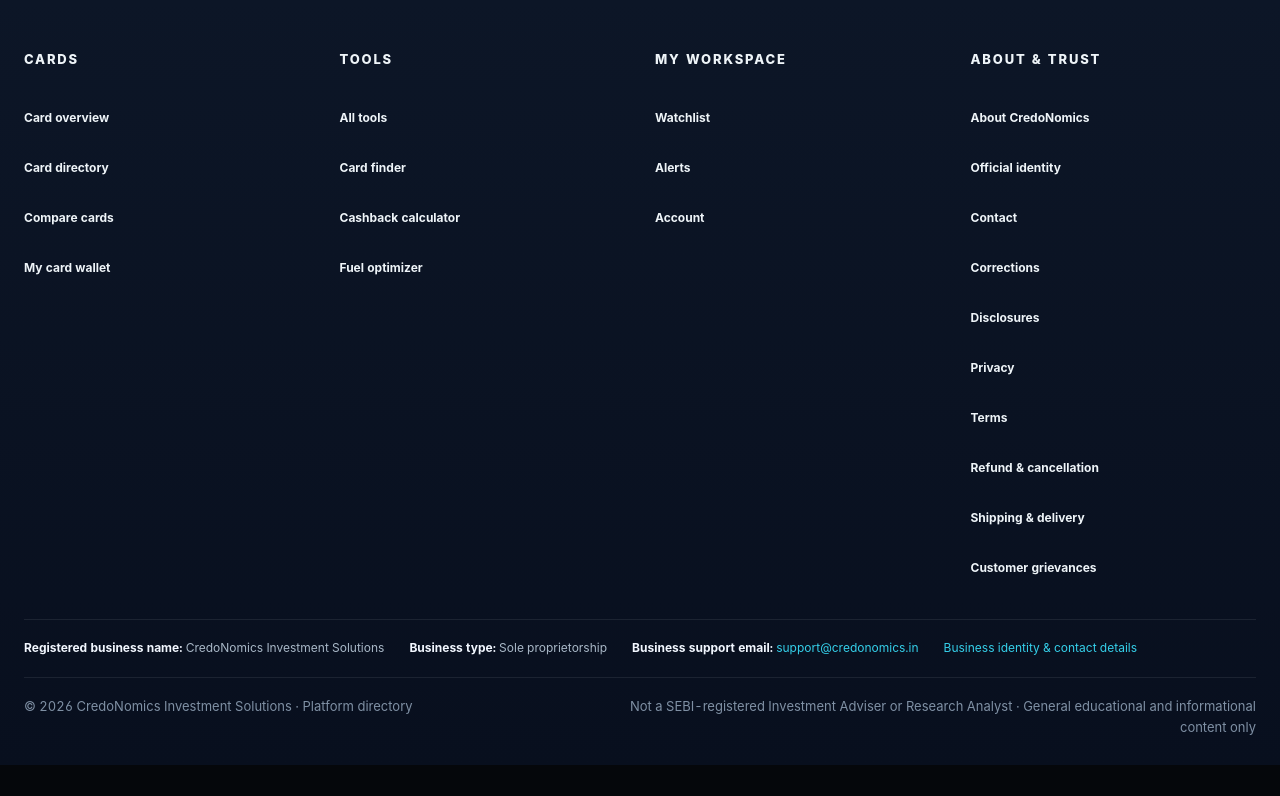
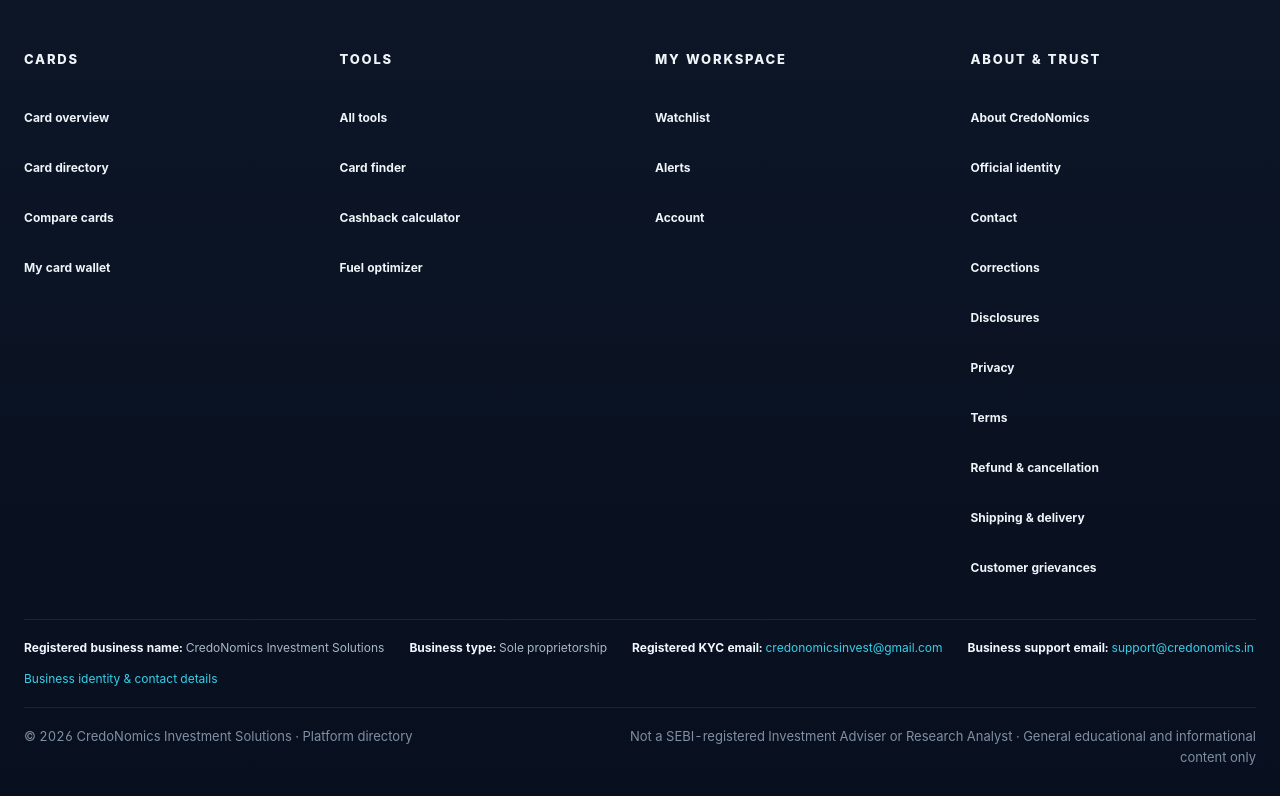
Before and after one commit to aqdas1820/credonomics-site, a Next.js app: page /ipo in a window 1280 px wide. Shown: the part 2161-2957 px from the top of the page. Before the commit the page ends 2926 px from the top, so only its background shows below. Built offline with nearby package versions, Linux system fonts and the light colour scheme; no server answers.

Commit message:
Expose registered KYC email for verification

```diff
--- a/app/components/SiteFooter.tsx
+++ b/app/components/SiteFooter.tsx
@@ -52,6 +52,7 @@ export default function SiteFooter() {
         <section className={styles.legalDetails} aria-label="Registered business identity">
           <span><strong>Registered business name:</strong> {siteIdentity.alternateName}</span>
           <span><strong>Business type:</strong> Sole proprietorship</span>
+          <span><strong>Registered KYC email:</strong> <a href="mailto:credonomicsinvest@gmail.com">credonomicsinvest@gmail.com</a></span>
           <span><strong>Business support email:</strong> <a href={`mailto:${siteIdentity.registeredBusinessEmail}`}>{siteIdentity.registeredBusinessEmail}</a></span>
           <Link href="/official">Business identity &amp; contact details</Link>
         </section>
```
